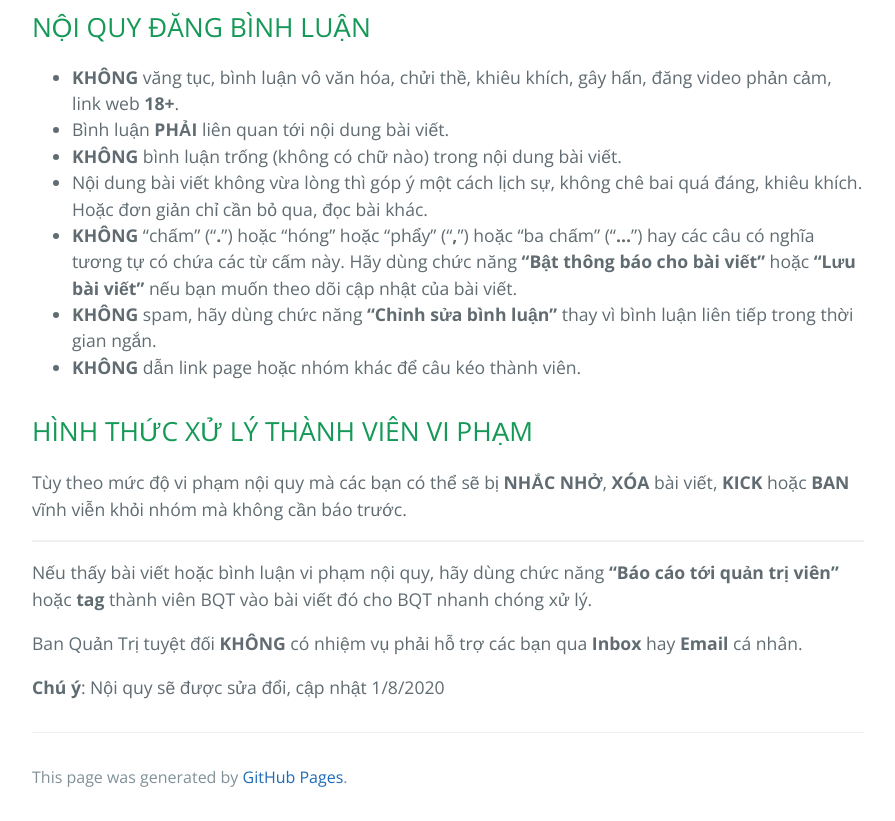
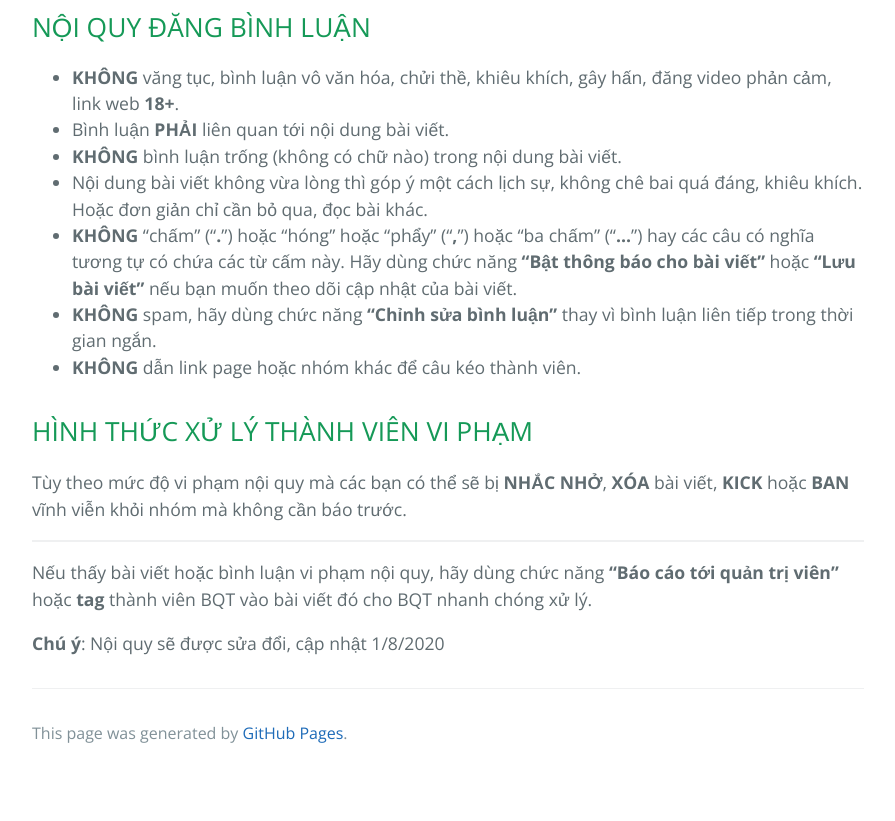
Before and after one commit to huuvinhvn/aplay, a Jekyll site: the page built from rules-support.md, in a window 1280 px wide and 900 px high, scrolled down 2883 px, cut to the strip 79-900 px from the top of the window. Shown: the whole strip, without its empty margins (192-1087 px from the left). Built offline with Jekyll 4.4.1, drawn with Linux system fonts in a browser that asks for light colours; our own code applies the rules of GitHub Pages for plain Markdown files; after the commit the page ends 3739 px from its top, so only the background shows below that.

Commit message:
Update rules-support.md

```diff
--- a/rules-support.md
+++ b/rules-support.md
@@ -73,6 +73,4 @@ Tùy theo mức độ vi phạm nội quy mà các bạn có thể sẽ bị **N
 
 Nếu thấy bài viết hoặc bình luận vi phạm nội quy, hãy dùng chức năng **"Báo cáo tới quản trị viên"** hoặc **tag** thành viên BQT vào bài viết đó cho BQT nhanh chóng xử lý.
 
-Ban Quản Trị tuyệt đối **KHÔNG** có nhiệm vụ phải hỗ trợ các bạn qua **Inbox** hay **Email** cá nhân.
-
 **Chú ý**: Nội quy sẽ được sửa đổi, cập nhật 1/8/2020
```
